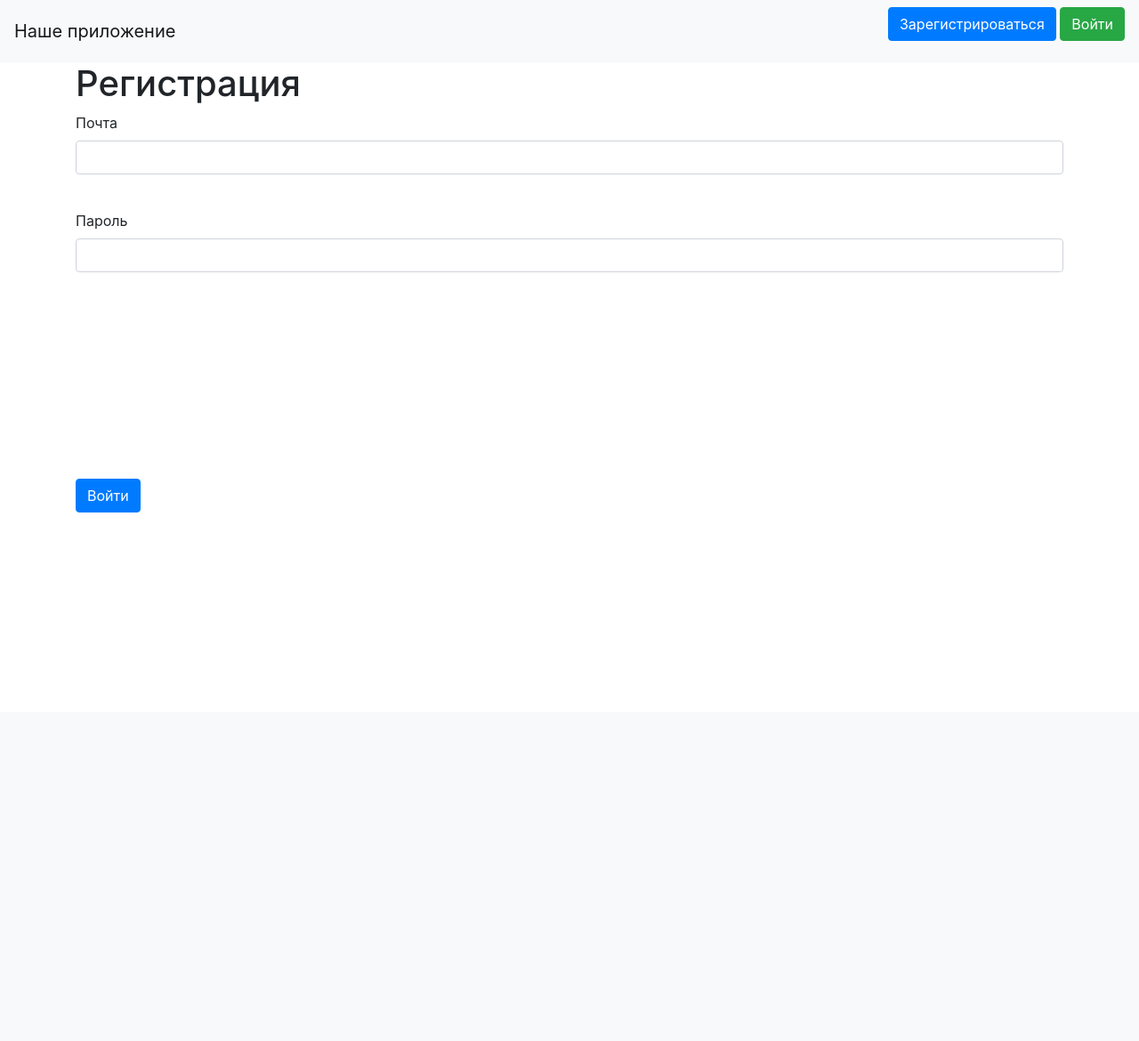
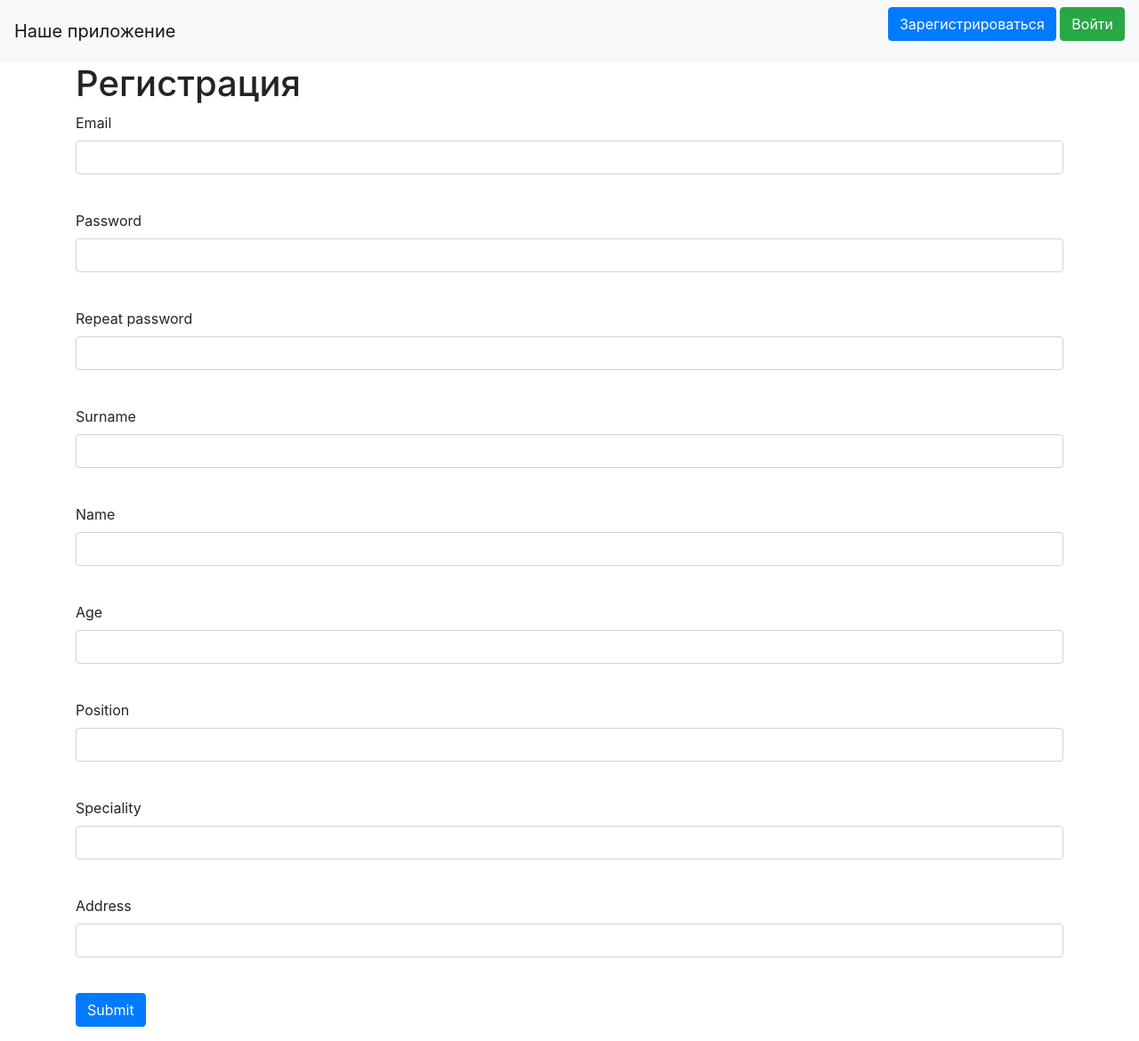
Before and after one commit to Amyton0/flask-mars-explorer, a Flask app: template templates/register.html in a window 1280 px wide. Shown: the whole page at 89% size. Before the commit the page ends 576 px from the top, so only its background shows below. Run offline with Flask 2, Linux system fonts and the light colour scheme; the template is opened without the code that fills it: values that come from a table or form of the project are taken from there, others are empty; some libraries are stand-ins or nearby versions.

Commit message:
Add files via upload

```diff
--- a/main.py
+++ b/main.py
@@ -4,7 +4,7 @@ from data import db_session
 from data.users import User
 from data.jobs import Jobs
 from flask_wtf import FlaskForm
-from wtforms import PasswordField, SubmitField, BooleanField
+from wtforms import PasswordField, SubmitField, BooleanField, StringField
 from wtforms.fields.html5 import EmailField
 from wtforms.validators import DataRequired
 
@@ -21,10 +21,23 @@ def load_user(user_id):
 
 
 class LoginForm(FlaskForm):
-    email = EmailField('Почта', validators=[DataRequired()])
-    password = PasswordField('Пароль', validators=[DataRequired()])
-    remember_me = BooleanField('Запомнить меня')
-    submit = SubmitField('Войти')
+    email = EmailField('Email', validators=[DataRequired()])
+    password = PasswordField('Password', validators=[DataRequired()])
+    remember_me = BooleanField('Remember me')
+    submit = SubmitField('Submit')
+
+
+class RegisterForm(FlaskForm):
+    email = EmailField('Email', validators=[DataRequired()])
+    password = PasswordField('Password', validators=[DataRequired()])
+    password_again = PasswordField('Repeat password', validators=[DataRequired()])
+    surname = StringField('Surname', validators=[DataRequired()])
+    name = StringField('Name', validators=[DataRequired()])
+    age = StringField('Age', validators=[DataRequired()])
+    position = StringField('Position', validators=[DataRequired()])
+    speciality = StringField('Speciality', validators=[DataRequired()])
+    address = StringField('Address', validators=[DataRequired()])
+    submit = SubmitField('Submit')
 
 
 @app.route("/")
@@ -42,14 +55,40 @@ def login():
         session = db_session.create_session()
         user = session.query(User).filter(User.email == form.email.data).first()
         if user and user.check_password(form.password.data):
-            print(login_user())
             login_user(user, remember=form.remember_me.data)
-            print(login_user())
             return redirect("/")
         return render_template('login.html',
                                message="Неправильный логин или пароль",
                                form=form)
     return render_template('login.html', title='Авторизация', form=form)
+
+
+@app.route('/register', methods=['GET', 'POST'])
+def reqister():
+    form = RegisterForm()
+    if form.validate_on_submit():
+        if form.password.data != form.password_again.data:
+            return render_template('register.html', title='Регистрация',
+                                   form=form,
+                                   message="Пароли не совпадают")
+        session = db_session.create_session()
+        if session.query(User).filter(User.email == form.email.data).first():
+            return render_template('register.html', title='Регистрация',
+                                   form=form,
+                                   message="Такой пользователь уже есть")
+        user = User(
+            surname=form.surname.data,
+            name=form.name.data,
+            email=form.email.data,
+            age=form.age.data,
+            position=form.position.data,
+            speciality=form.speciality.data,
+            address=form.address.data)
+        user.set_password(form.password.data)
+        session.add(user)
+        session.commit()
+        return redirect('/login')
+    return render_template('register.html', title='Регистрация', form=form)
 
 
 @app.route('/logout')
--- a/templates/register.html
+++ b/templates/register.html
@@ -33,6 +33,15 @@
         {% endfor %}
     </p>
     <p>
+        {{ form.surname.label }}<br>
+        {{ form.surname(class="form-control") }}<br>
+        {% for error in form.surname.errors %}
+            <p class="alert alert-danger" role="alert">
+                {{ error }}
+            </p>
+        {% endfor %}
+    </p>
+    <p>
         {{ form.name.label }}<br>
         {{ form.name(class="form-control") }}<br>
         {% for error in form.name.errors %}
@@ -42,9 +51,36 @@
         {% endfor %}
     </p>
     <p>
-        {{ form.about.label }}<br>
-        {{ form.about(class="form-control") }}<br>
-        {% for error in form.about.errors %}
+        {{ form.age.label }}<br>
+        {{ form.age(class="form-control") }}<br>
+        {% for error in form.age.errors %}
+            <p class="alert alert-danger" role="alert">
+                {{ error }}
+            </p>
+        {% endfor %}
+    </p>
+    <p>
+        {{ form.position.label }}<br>
+        {{ form.position(class="form-control") }}<br>
+        {% for error in form.position.errors %}
+            <p class="alert alert-danger" role="alert">
+                {{ error }}
+            </p>
+        {% endfor %}
+    </p>
+    <p>
+        {{ form.speciality.label }}<br>
+        {{ form.speciality(class="form-control") }}<br>
+        {% for error in form.speciality.errors %}
+            <p class="alert alert-danger" role="alert">
+                {{ error }}
+            </p>
+        {% endfor %}
+    </p>
+    <p>
+        {{ form.address.label }}<br>
+        {{ form.address(class="form-control") }}<br>
+        {% for error in form.address.errors %}
             <p class="alert alert-danger" role="alert">
                 {{ error }}
             </p>
```
Also changed, not shown: data/users.py (+9 -1 lines).
